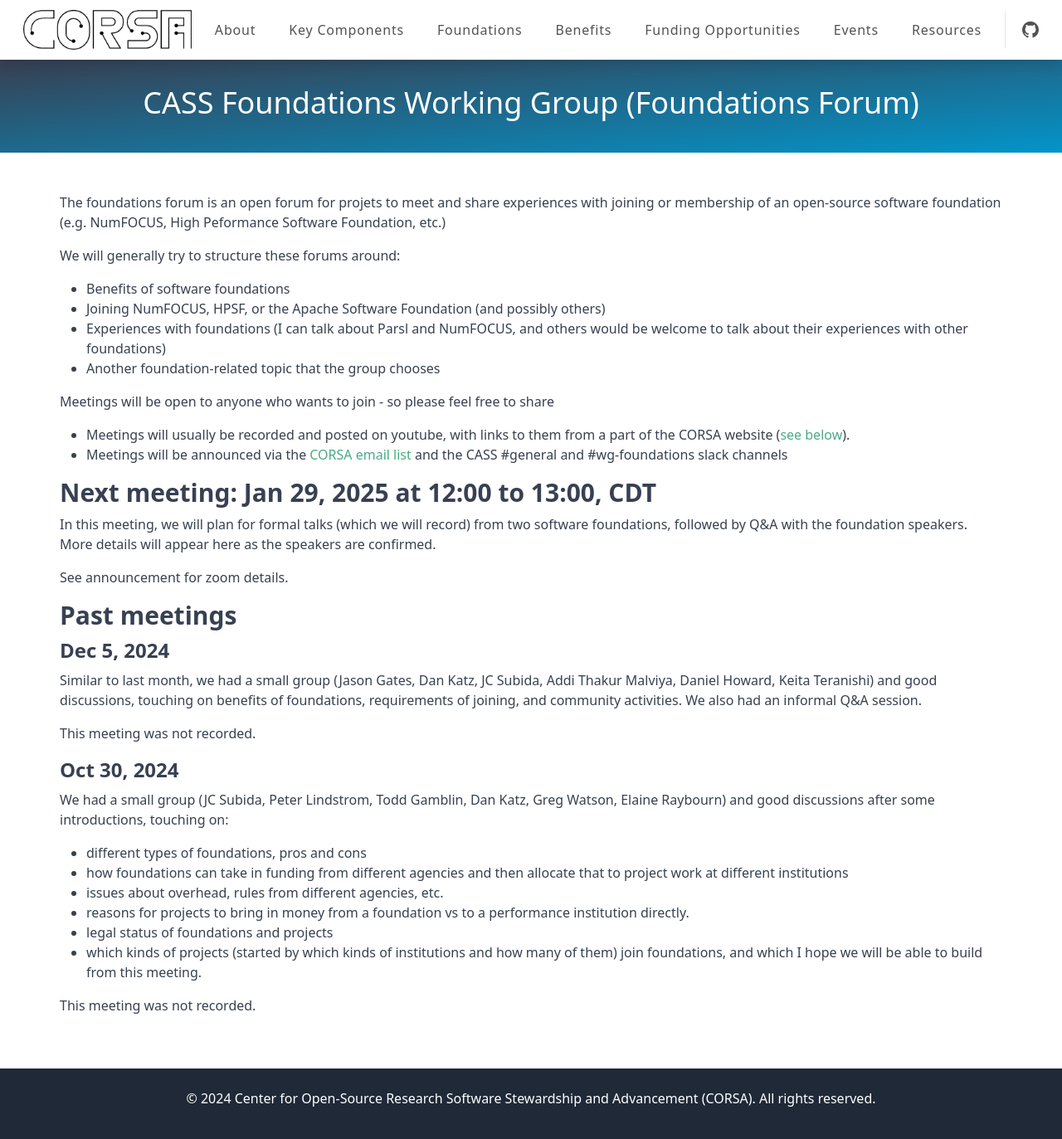
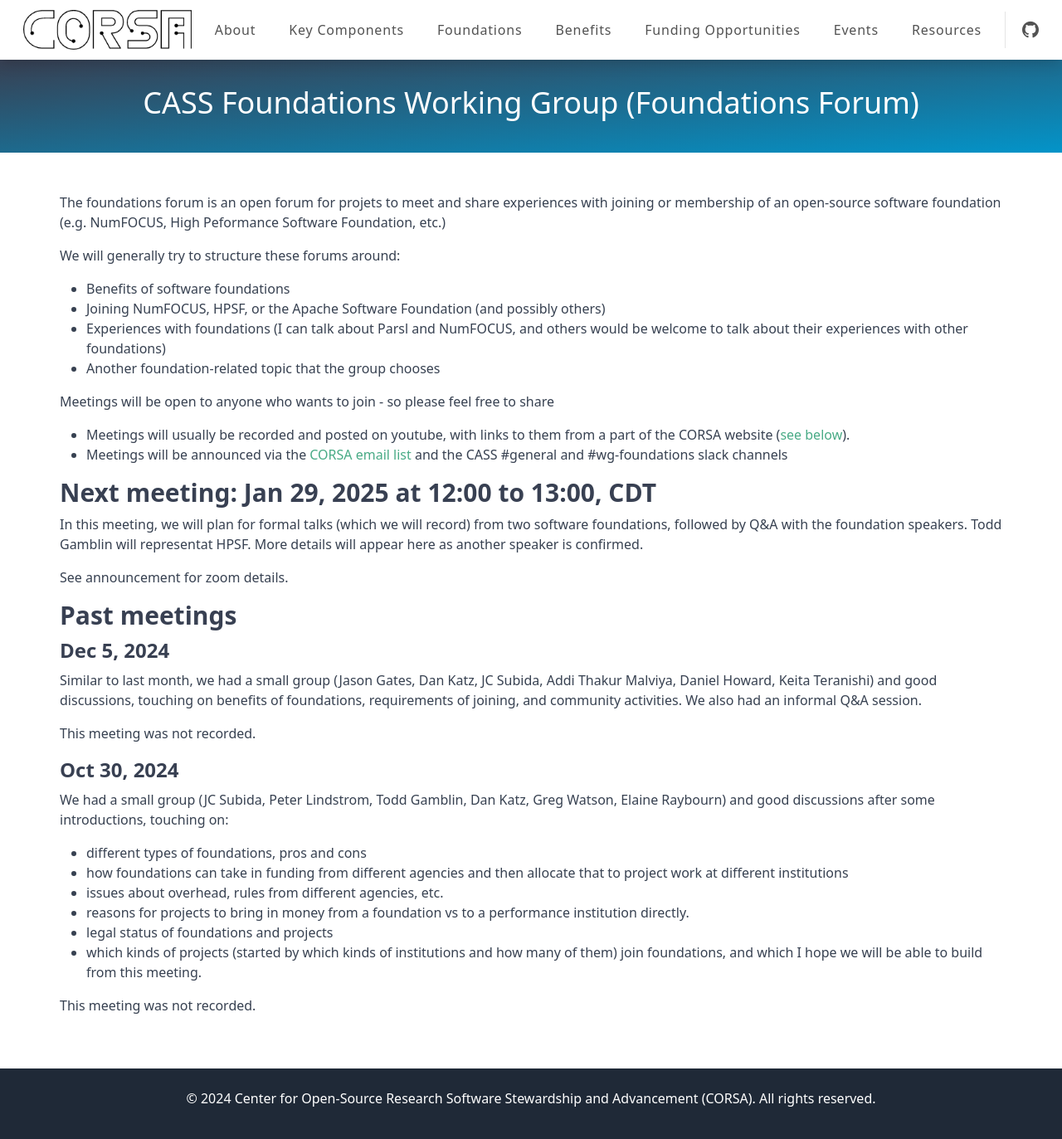
Before and after one commit to corsa-center/corsa-center.github.io, a Jekyll site: the page built from docs/meetings/foundations-wg.md, in a window 1280 px wide and 1376 px high. Shown: the top 1373 px of the window at 83% size. Built offline with Jekyll 4.4.1, drawn with Linux system fonts in a browser that asks for light colours; nearby versions of some CDN libraries.

Commit message:
Update foundations-wg.md

```diff
--- a/docs/meetings/foundations-wg.md
+++ b/docs/meetings/foundations-wg.md
@@ -18,7 +18,8 @@ Meetings will be open to anyone who wants to join - so please feel free to share
 
 ## Next meeting: Jan 29, 2025 at 12:00 to 13:00, CDT
 
-In this meeting, we will plan for formal talks (which we will record) from two software foundations, followed by Q&A with the foundation speakers. More details will appear here as the speakers are confirmed.
+In this meeting, we will plan for formal talks (which we will record) from two software foundations, followed by Q&A with the foundation speakers.
+Todd Gamblin will representat HPSF. More details will appear here as another speaker is confirmed.
 
 See announcement for zoom details.
 
```
